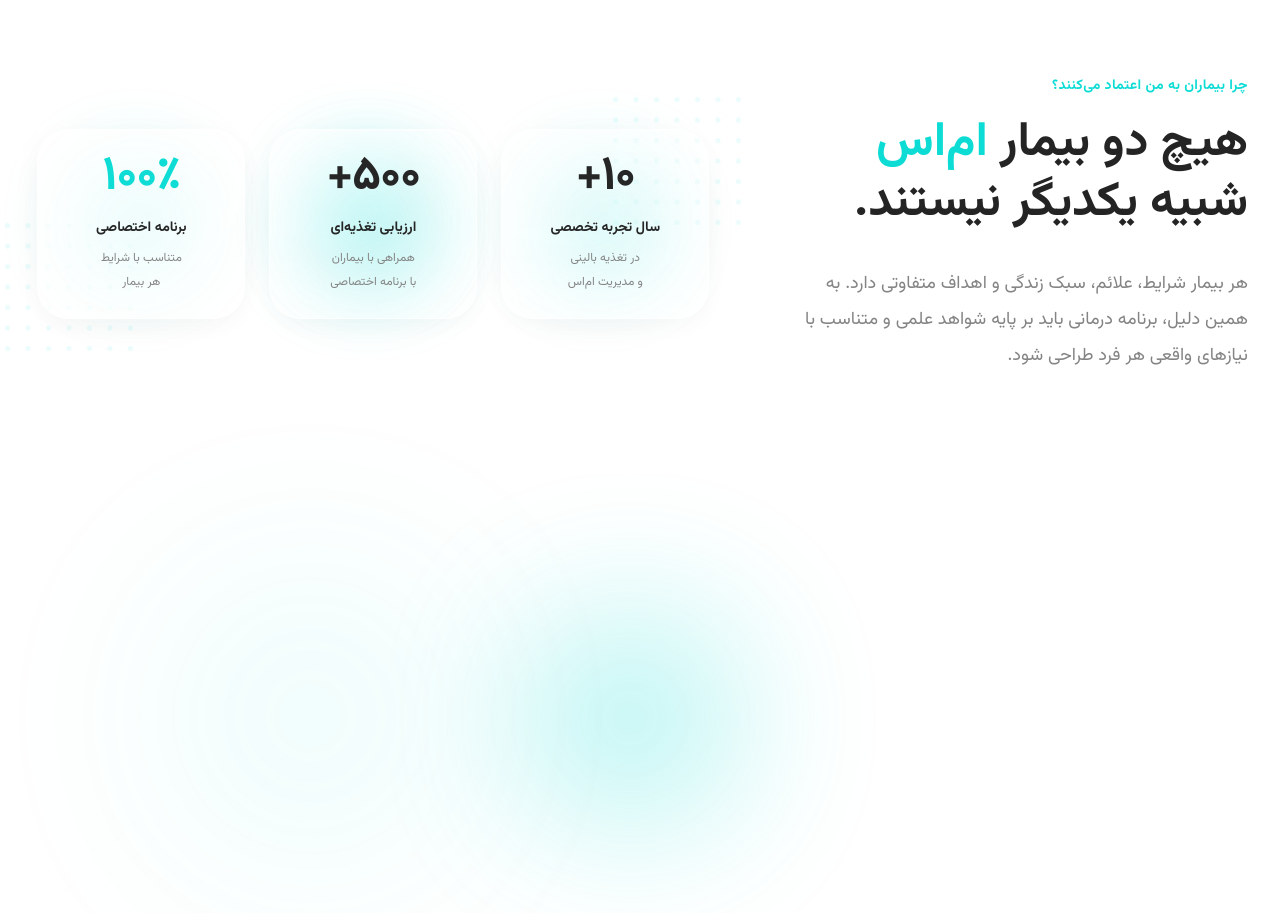
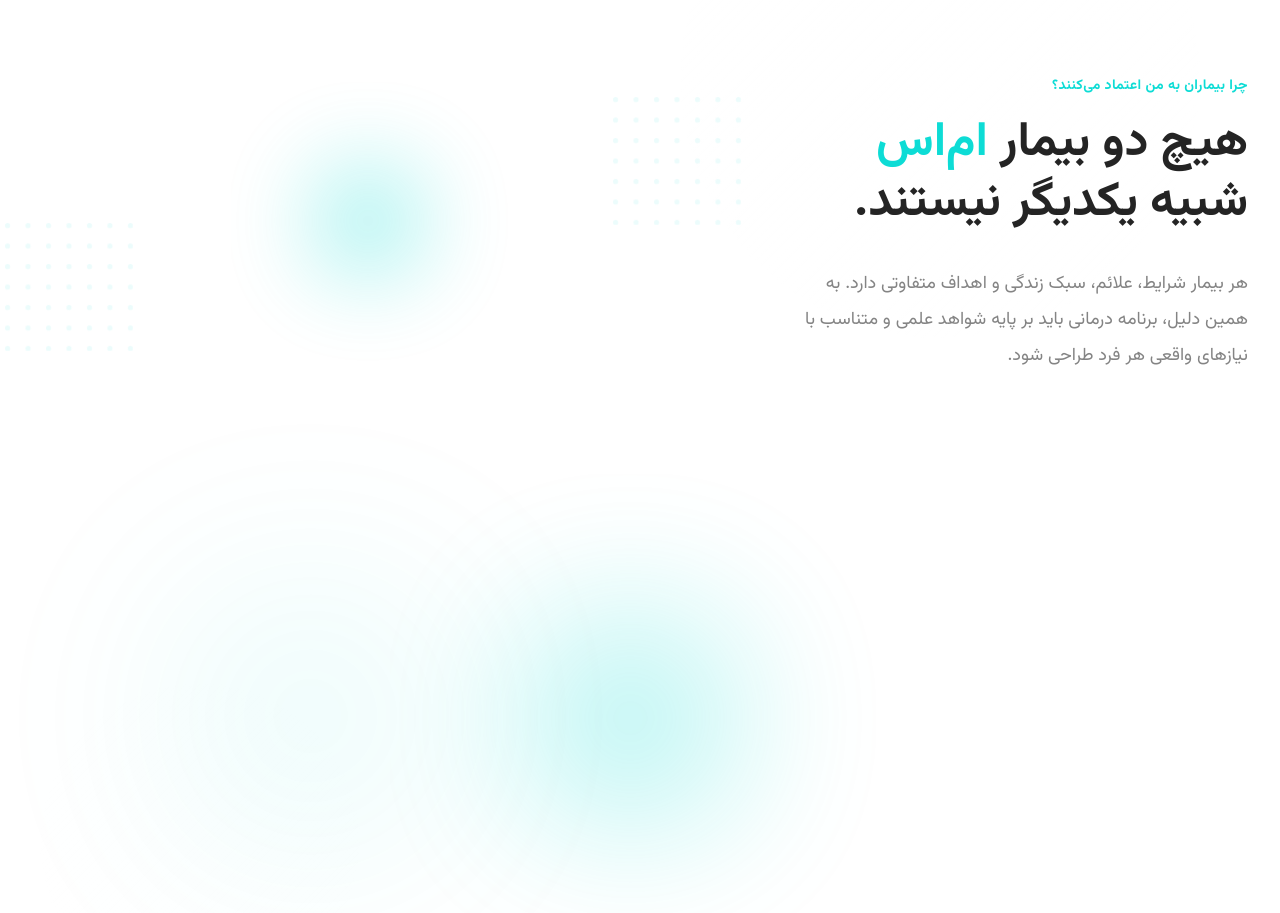
Before and after one commit to AmirShakibafar/SarvzadehPortfolio, a Next.js app: page / in a window 1280 px wide. Shown: the part 1420-2333 px from the top of the page. Built offline with nearby package versions, Linux system fonts and the light colour scheme.

Commit message:
feat: fixed animation bug on stats and optimized css

```diff
--- a/app/globals.css
+++ b/app/globals.css
@@ -47,10 +47,6 @@
   --radius-3xl: calc(var(--radius) * 2.2);
   --radius-4xl: calc(var(--radius) * 2.6);
 }
-
-/* * {
-  outline: 1px solid rgba(255, 0, 0, 1) !important;
-} */
 
 :root {
   --primary: #0ddcd5;
@@ -110,6 +106,10 @@
   }
 }
 
+/* -------------------------------------------------------------------------- */
+/* Keyframes                                                                  */
+/* -------------------------------------------------------------------------- */
+
 @keyframes spring-slide-in {
   from {
     opacity: 0;
@@ -118,18 +118,6 @@
   to {
     opacity: 1;
     transform: translateX(0);
-  }
-}
-
-.animate-spring-slide {
-  animation: spring-slide-in 0.8s cubic-bezier(0.175, 0.885, 0.32, 1.275) both;
-}
-
-@media (prefers-reduced-motion: reduce) {
-  .animate-spring-slide {
-    animation-duration: 0.01ms !important;
-    animation-iteration-count: 1 !important;
-    transition-duration: 0.01ms !important;
   }
 }
 
@@ -144,23 +132,6 @@
   }
 }
 
-.animate-fade-up {
-  /* Start invisible to prevent flash before animation kicks in */
-  opacity: 0;
-  /* Using the exact cubic-bezier from your framer-motion config */
-  animation: fade-up-enter 0.6s cubic-bezier(0.16, 1, 0.3, 1) forwards;
-}
-
-@media (prefers-reduced-motion: reduce) {
-  .animate-fade-up {
-    animation-duration: 0.01ms !important;
-    animation-iteration-count: 1 !important;
-    transition-duration: 0.01ms !important;
-    opacity: 1 !important;
-    transform: none !important;
-  }
-}
-
 @keyframes scale-fade-up {
   from {
     opacity: 0;
@@ -172,14 +143,55 @@
   }
 }
 
-.animate-scale-fade-up {
-  opacity: 0;
-  /* Matches your duration: 1s and ease: [0.16, 1, 0.3, 1] */
-  animation: scale-fade-up 1s cubic-bezier(0.16, 1, 0.3, 1) forwards;
+@keyframes fade-in-right {
+  from {
+    opacity: 0;
+    transform: translateX(40px);
+  }
+  to {
+    opacity: 1;
+    transform: translateX(0);
+  }
 }
 
+/* -------------------------------------------------------------------------- */
+/* Utilities                                                                  */
+/* -------------------------------------------------------------------------- */
+
+@layer utilities {
+  .animate-spring-slide {
+    animation: spring-slide-in 0.8s cubic-bezier(0.175, 0.885, 0.32, 1.275) both;
+  }
+
+  .animate-fade-up {
+    opacity: 0;
+    animation: fade-up-enter 0.6s cubic-bezier(0.16, 1, 0.3, 1) forwards;
+  }
+
+  .animate-scale-fade-up {
+    opacity: 0;
+    animation: scale-fade-up 1s cubic-bezier(0.16, 1, 0.3, 1) forwards;
+  }
+
+  /* Scroll Stagger Group */
+  .scroll-stagger-group .stagger-item {
+    opacity: 0;
+  }
+
+  .scroll-stagger-group.is-visible .stagger-item {
+    animation: fade-up-enter 0.6s cubic-bezier(0.16, 1, 0.3, 1) forwards;
+  }
+}
+
+/* -------------------------------------------------------------------------- */
+/* Accessibility: Reduced Motion (Global)                                     */
+/* -------------------------------------------------------------------------- */
+
 @media (prefers-reduced-motion: reduce) {
-  .animate-scale-fade-up {
+  .animate-spring-slide,
+  .animate-fade-up,
+  .animate-scale-fade-up,
+  .scroll-stagger-group.is-visible .stagger-item {
     animation-duration: 0.01ms !important;
     animation-iteration-count: 1 !important;
     transition-duration: 0.01ms !important;
--- a/components/approach-section/desktop/decorated-stats-grid.tsx
+++ b/components/approach-section/desktop/decorated-stats-grid.tsx
@@ -1,6 +1,6 @@
-import React from "react";
 import { DotPattern } from "../../ui/dot-pattern";
 import { GlassCard } from "@/components/ui/glass-card";
+import { ScrollTrigger } from "@/components/ui/scroll-trigger";
 
 const statsData = [
   {
@@ -31,7 +31,7 @@ export function DecoratedStatsGrid() {
         aria-hidden="true"
       />
 
-      <div className="relative w-full max-w-2xl">
+      <ScrollTrigger className="relative w-full max-w-2xl scroll-stagger-group">
         <DotPattern className="-right-8 -top-8 h-32 w-32 opacity-40" />
         <DotPattern className="-bottom-8 -left-8 h-32 w-32 opacity-40" />
 
@@ -39,14 +39,12 @@ export function DecoratedStatsGrid() {
           {statsData.map((stat, index) => (
             <div
               key={index}
-              className={`relative h-full isolate animate-fade-up ${
+              className={`relative h-full isolate stagger-item ${
                 index === 2 ? "col-span-2 lg:col-span-1" : "col-span-1"
               }`}
               style={{
-                // Stagger delay: 200ms base + 150ms per item
-                animationDelay: `${200 + index * 150}ms`,
-                // Forces browser to maintain composite layer for consistent backdrop-filter rendering
-                opacity: 0.99,
+                // ONLY animation delay here, no opacity override
+                animationDelay: `${200 + index * 600}ms`,
               }}
             >
               <div
@@ -58,6 +56,10 @@ export function DecoratedStatsGrid() {
                 className={`flex h-full flex-col items-center justify-center p-6 text-center ${
                   stat.highlight ? "border-primary/30 bg-white/50" : ""
                 }`}
+                style={{
+                  // Move the composite layer hack to the inner element
+                  opacity: 0.99,
+                }}
               >
                 <div
                   className={`text-4xl font-extrabold tracking-tight lg:text-5xl ${
@@ -76,7 +78,7 @@ export function DecoratedStatsGrid() {
             </div>
           ))}
         </div>
-      </div>
+      </ScrollTrigger>
     </div>
   );
 }
--- /dev/null
+++ b/components/ui/scroll-trigger.tsx
@@ -0,0 +1,35 @@
+"use client";
+
+import { useEffect, useRef, useState } from "react";
+
+export function ScrollTrigger({
+  children,
+  className = "",
+}: {
+  children: React.ReactNode;
+  className?: string;
+}) {
+  const ref = useRef<HTMLDivElement>(null);
+  const [isVisible, setIsVisible] = useState(false);
+
+  useEffect(() => {
+    const observer = new IntersectionObserver(
+      ([entry]) => {
+        if (entry.isIntersecting) {
+          setIsVisible(true);
+          observer.disconnect(); // Run exactly once
+        }
+      },
+      { threshold: 0.15 }, // Triggers when 15% of the element is visible
+    );
+
+    if (ref.current) observer.observe(ref.current);
+    return () => observer.disconnect();
+  }, []);
+
+  return (
+    <div ref={ref} className={`${className} ${isVisible ? "is-visible" : ""}`}>
+      {children}
+    </div>
+  );
+}
```
